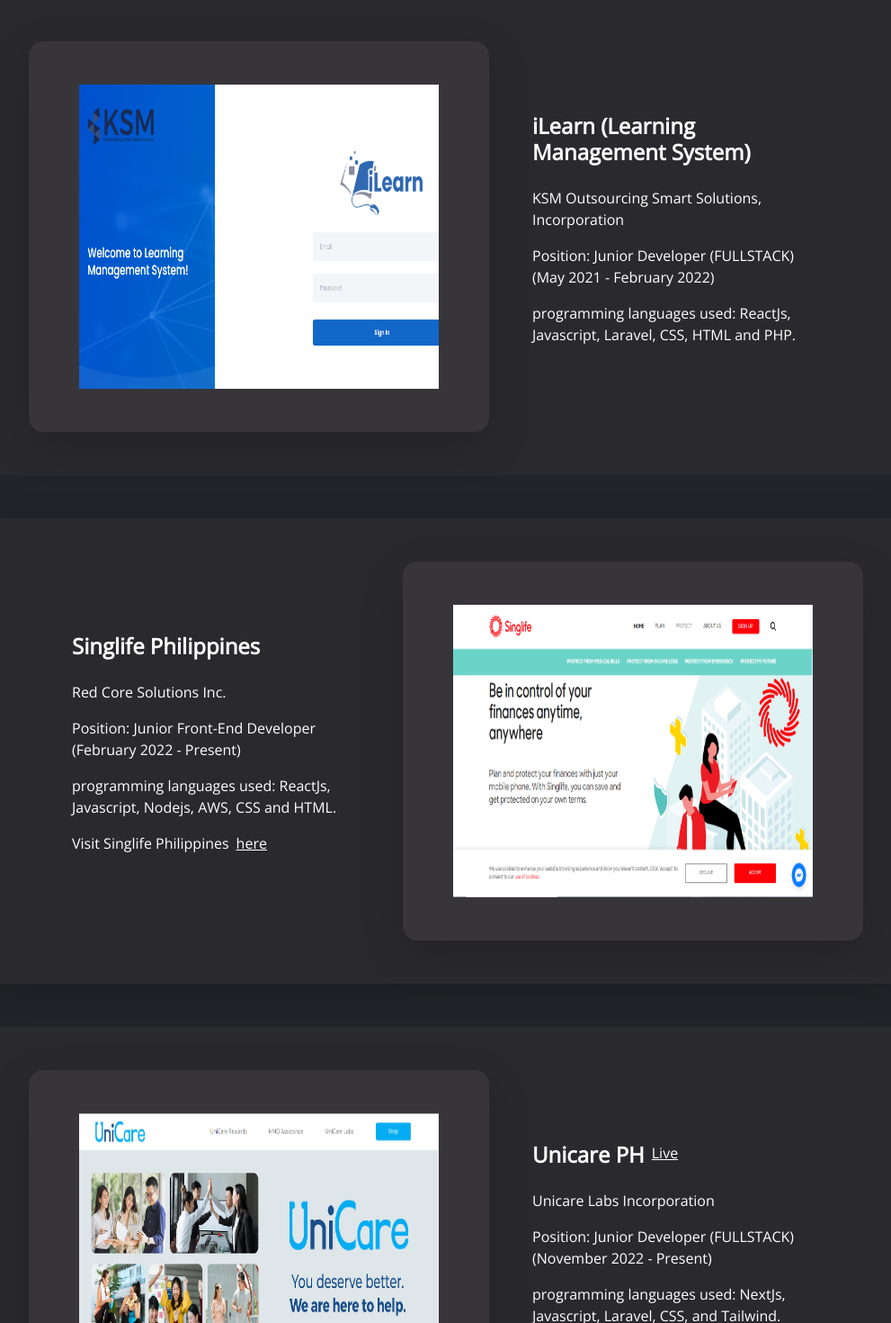
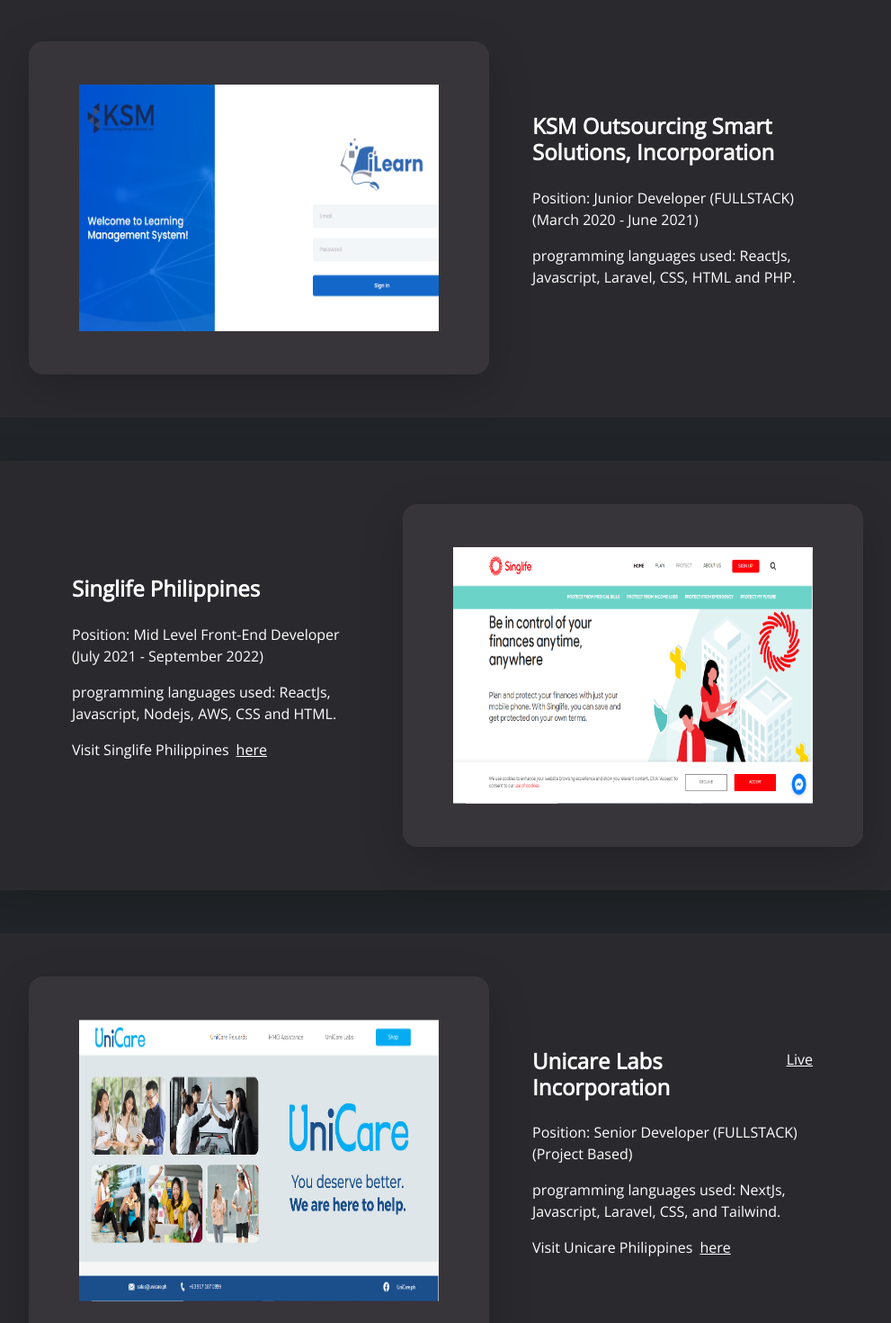
Before and after one commit to kliffordme/ford-developer, a React (Create React App) app: page / in a window 1280 px wide. Shown: the part 2840-4310 px from the top of the page at 90% size, without its empty margins (144-1135 px from the left). Built offline with nearby package versions, Linux system fonts and the light colour scheme.

Commit message:
fix: profile updates

```diff
--- a/src/components/Projects.js
+++ b/src/components/Projects.js
@@ -75,13 +75,12 @@
                     <div className=' d-flex justify-content-start'>
                         <h4 className='pb-3'>
                         <b>
-                        iLearn (Learning Management System)
+                        KSM Outsourcing Smart Solutions, Incorporation
                         </b>
                         </h4>
                     </div>
                     <div >
-                    <p>KSM Outsourcing Smart Solutions, Incorporation</p>
-                    <p>Position: Junior Developer (FULLSTACK) (May 2021 - February 2022)</p>
+                    <p>Position: Junior Developer (FULLSTACK) (March 2020 - June 2021)</p>
                     <p>programming languages used: ReactJs, Javascript, Laravel, CSS, HTML and PHP.</p>
                     </div>
                 </div>
@@ -93,8 +92,7 @@
                     Singlife Philippines
                     </b>
                   </h4>
-                  <p>Red Core Solutions Inc.</p>
-                  <p>Position: Junior Front-End Developer (February 2022 - Present)</p>
+                  <p>Position: Mid Level Front-End Developer (July 2021 - September 2022)</p>
                   <p>programming languages used: ReactJs, Javascript, Nodejs, AWS, CSS and HTML.</p>
                   <p>Visit Singlife Philippines
                     <a href='https://singlife.com.ph/' target="_blank" className='text-white m-2'>here</a>
@@ -112,14 +110,13 @@
                     <div className=' d-flex justify-content-start'>
                         <h4 className='pb-3'>
                         <b>
-                        Unicare PH
+                        Unicare Labs Incorporation
                         </b>
                         </h4>
                         <a href='https://www.unicare.ph/' target="_blank" className=' text-white mx-2'>Live</a>
                     </div>
                     <div >
-                    <p>Unicare Labs Incorporation</p>
-                    <p>Position: Junior Developer (FULLSTACK) (November 2022 - Present)</p>
+                    <p>Position: Senior Developer (FULLSTACK) (Project Based)</p>
                     <p>programming languages used: NextJs, Javascript, Laravel, CSS, and Tailwind.</p>
                     <p>Visit Unicare Philippines
                     <a href='https://www.unicare.ph/' target="_blank" className='text-white m-2'>here</a>
```
